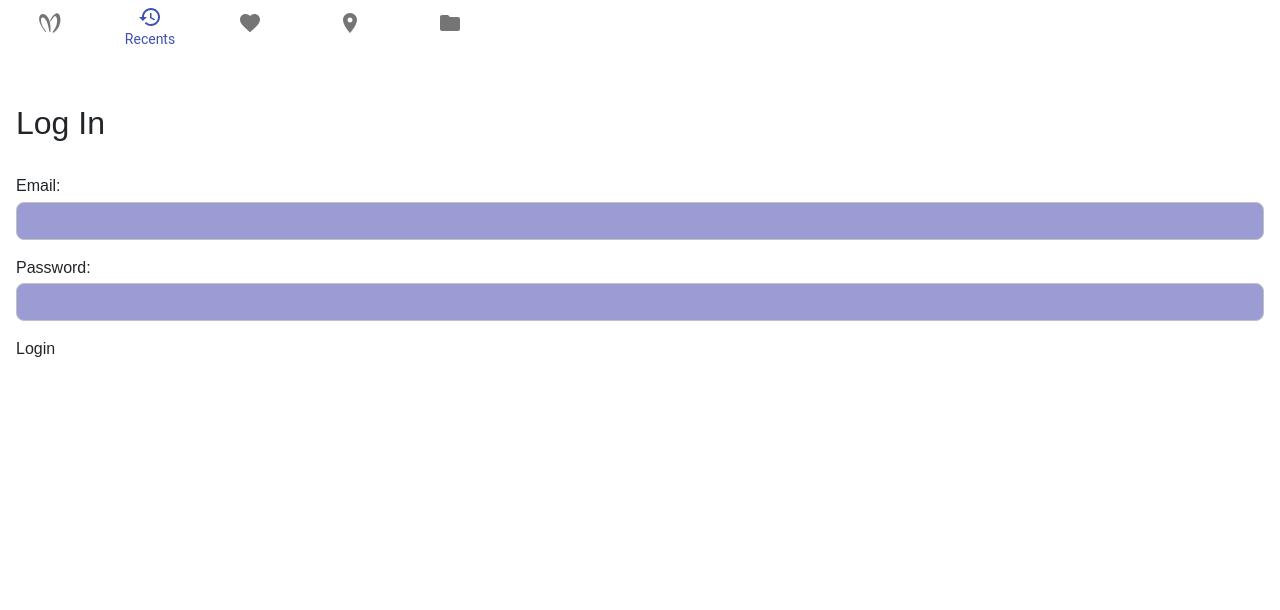
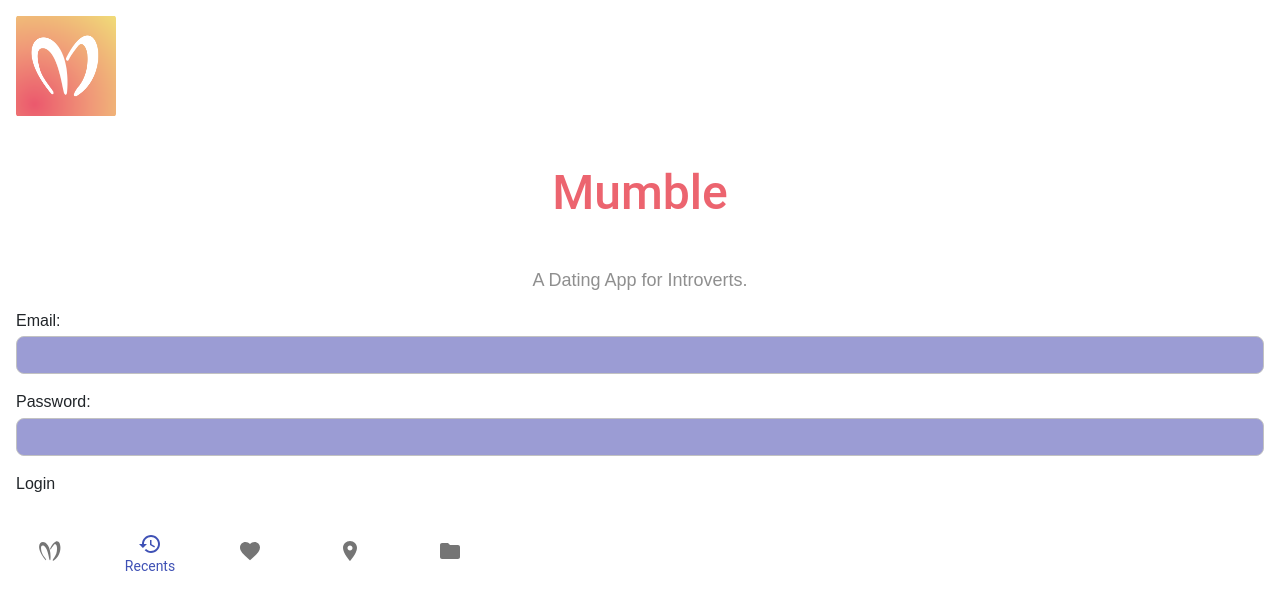
Before and after one commit to llee-125/dating-app, a React (Create React App) app in the folder client/: page /login in a window 1280 px wide. Shown: the top 610 px of the page. Built offline with nearby package versions, Linux system fonts and the light colour scheme; no server answers; a web font is replaced by a local one.

Commit message:
Cleaning up Login page.

```diff
--- a/client/src/App.js
+++ b/client/src/App.js
@@ -44,7 +44,6 @@ export default function App() {
       <BrowserRouter>
         {/* to give state to all of these components, can access userData and store current userData */}
         <UserContext.Provider value={{ userData, setUserData }}>
-          <BottomNavigation />
           <Switch>
             <Route exact path="/" component={Home} />
             <Route exact path="/login" component={Login} />
@@ -53,6 +52,7 @@ export default function App() {
               <Profile />
             </Route>
           </Switch>
+          <BottomNavigation />
         </UserContext.Provider>
       </BrowserRouter>
     </>
--- a/client/src/Components/auth/Login.js
+++ b/client/src/Components/auth/Login.js
@@ -2,6 +2,9 @@ import React, { useState, useContext } from "react";
 import { useHistory } from "react-router-dom";
 import UserContext from "../../context/UserContext";
 import Axios from "axios";
+import Logo from "../BottomNavigation/mumble-logo.png";
+
+// console.log("Logo");
 
 export default function Login() {
   const [email, setEmail] = useState();
@@ -29,7 +32,14 @@ export default function Login() {
 
   return (
     <div className="page">
-      <h2>Log In</h2>
+      <container>
+        <img
+          className="Mumble"
+          src={require("../BottomNavigation/mumble-logo.png")}
+        />
+      </container>
+      <h2>Mumble</h2>
+      <h4>A Dating App for Introverts.</h4>
       <form className="form" onSubmit={submit}>
         <label htmlFor="login-email">Email: </label>
         <input
--- a/client/src/style.css
+++ b/client/src/style.css
@@ -24,8 +24,6 @@ input[type="submit"] {
   cursor: pointer;
 }
 
-h1,
-h2,
 h3,
 h4,
 h5,
@@ -36,6 +34,28 @@ ol {
   margin: 1em 0;
 }
 
+.Logo {
+  background-image: url(./Components/BottomNavigation/mumble-logo.png);
+}
+h1 {
+  margin-bottom: 20px;
+}
+
+h2 {
+  margin: 1em 0;
+  color: #ec646f;
+  font-family: Roboto, sans-serif;
+  text-decoration: bold;
+  font-size: 48px;
+  fill: linear;
+  text-align: center;
+}
+
+h4 {
+  color: #8f8f8f;
+  font-size: 18px;
+  text-align: center;
+}
 /* general */
 
 body {
@@ -146,3 +166,9 @@ body {
     padding: 0 0.5rem;
   }
 }
+
+.Mumble {
+  height: 100px;
+  width: 100px;
+  align-items: center;
+}
```
